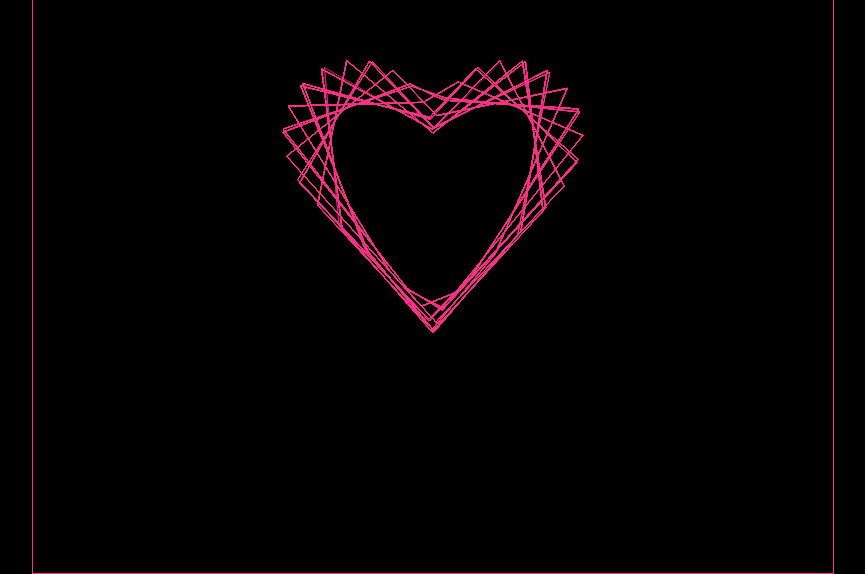
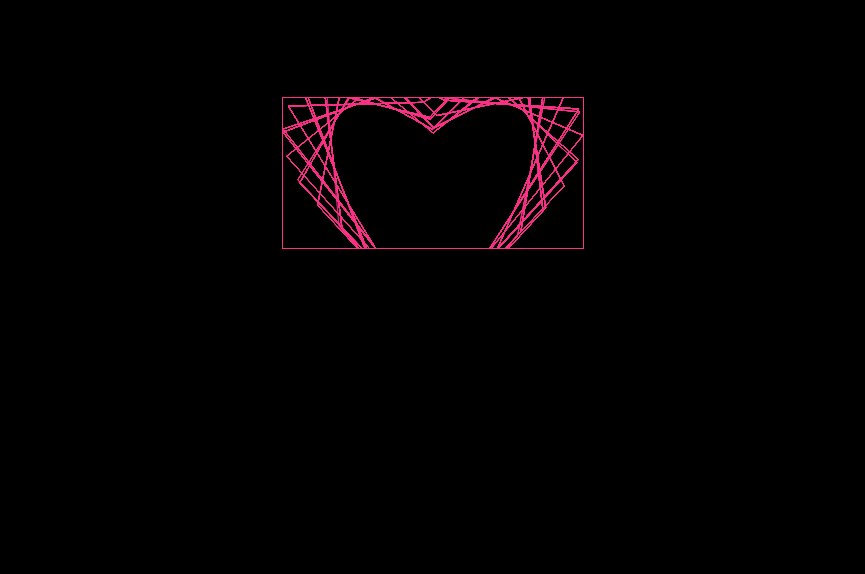
Before and after one commit to AjayHemant/only-for-you, a plain HTML site: page index.html in a window 1280 px wide. Shown: the part 227-801 px from the top of the page, without its empty margins (207-1072 px from the left). Drawn offline with Linux system fonts and the light colour scheme.

Commit message:
Add files via upload

```diff
--- a/index.html
+++ b/index.html
@@ -22,7 +22,7 @@
     </style>
 </head>
 <body>
-    <canvas id="canvas" width="800" height="800"></canvas>
+    <canvas id="canvas"></canvas>
     <script>
         const canvas = document.getElementById("canvas");
         const ctx = canvas.getContext("2d");
```
